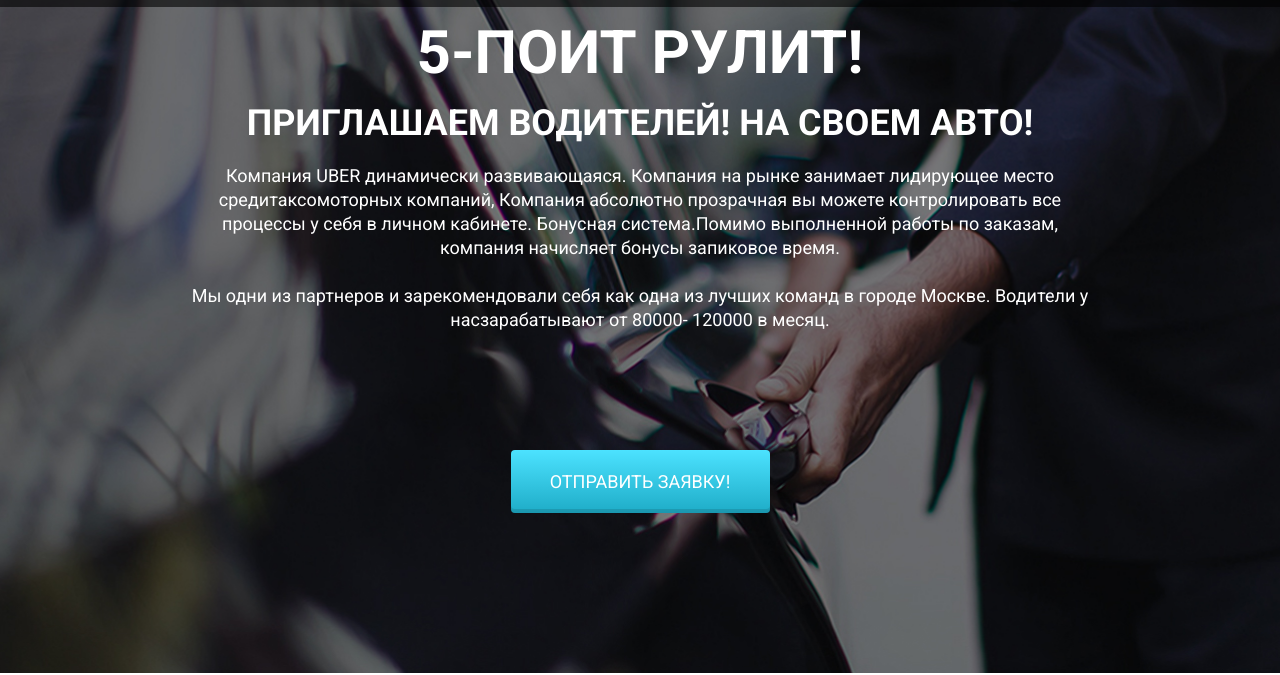
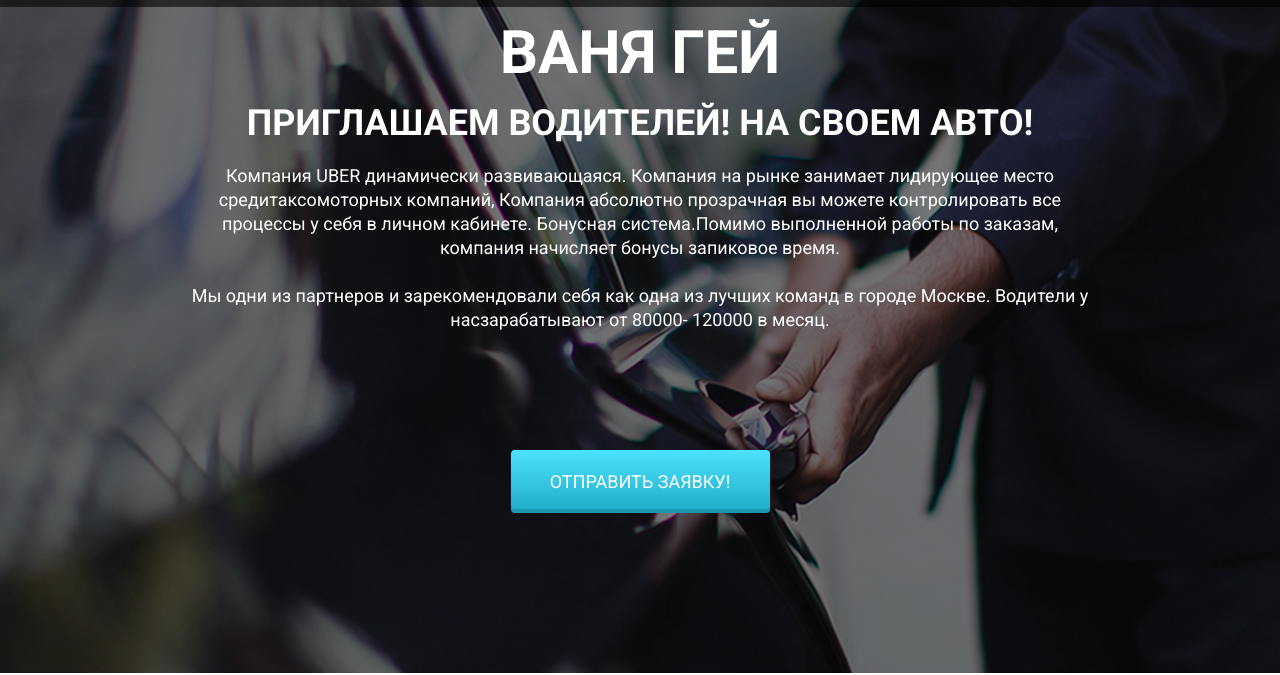
Before and after one commit to afon4ik322/afon4ik322.github.io, a plain HTML site: page index.html in a window 1280 px wide. Shown: the part 127-802 px from the top of the page. Drawn offline with Linux system fonts and the light colour scheme.

Commit message:
Update index.html

```diff
--- a/index.html
+++ b/index.html
@@ -67,7 +67,7 @@
     <div class="container">
       <div class="row">
         <div class="col-md-12 offset-md-0 col-lg-10 offset-lg-1">
-          <h1 class="promo_header">5-ПОИТ рулит!</h1>
+          <h1 class="promo_header">Ваня гей</h1>
           <h2 class="promo_subheader">ПРИГЛАШАЕМ ВОДИТЕЛЕЙ! НА СВОЕМ АВТО!</h2>
           <div class="promo_descr">Компания UBER динамически развивающаяся. Компания на рынке занимает лидирующее место
             средитаксомоторных компаний, Компания абсолютно прозрачная вы можете контролировать все процессы у себя в
```
